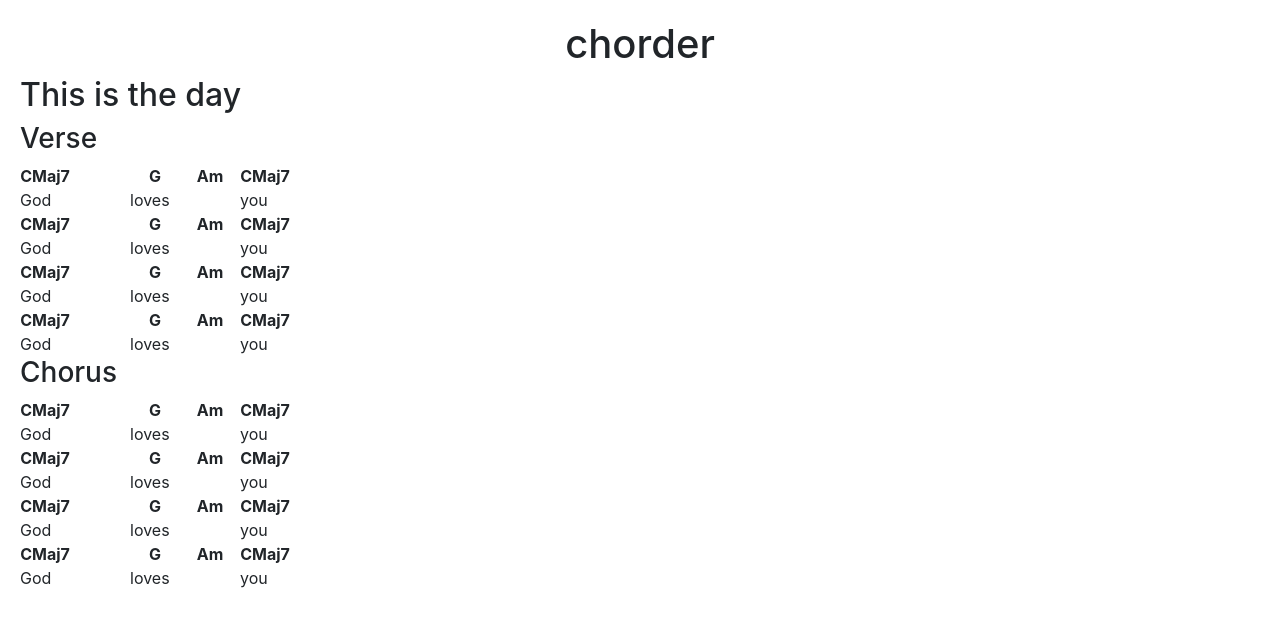
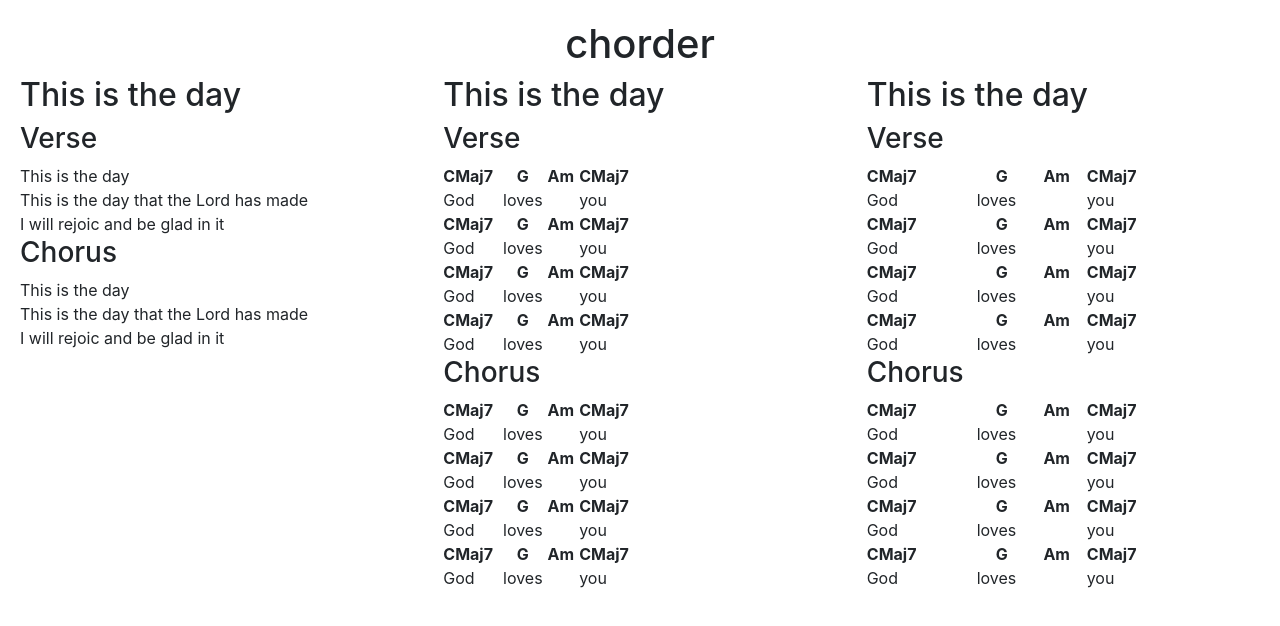
Before and after one commit to khiemcaleb/Chorder, an Angular app in the folder Chorder.Angular/: page / in a window 1280 px wide. Shown: the top 626 px of the page. Built offline with nearby package versions, Linux system fonts and the light colour scheme.

Commit message:
Refator song options

```diff
--- a/Chorder.Angular/src/app/app.component.html
+++ b/Chorder.Angular/src/app/app.component.html
@@ -5,4 +5,14 @@
   </h1>
 </div>
 
-<app-song></app-song>
+<div class="row">
+  <div class="col-sm">
+    <app-song [song]="song" [isReadOnly]="false" [displayMode]="DisplayMode.LYRICS" ></app-song>
+  </div>
+  <div class="col-sm">
+    <app-song [song]="song" [isReadOnly]="true" [displayMode]="DisplayMode.FULL" ></app-song>
+  </div>
+  <div class="col-sm">
+    <app-song [song]="song" [isReadOnly]="false" [displayMode]="DisplayMode.FULL" ></app-song>
+  </div>
+</div>
--- a/Chorder.Angular/src/app/app.component.ts
+++ b/Chorder.Angular/src/app/app.component.ts
@@ -1,4 +1,6 @@
 import { Component } from '@angular/core';
+import { SongsService } from './song/songs.service';
+import { DisplayMode } from './song/song';
 
 @Component({
   selector: 'app-root',
@@ -6,5 +8,10 @@ import { Component } from '@angular/core';
   styleUrls: ['./app.component.css']
 })
 export class AppComponent {
-  title = 'app';
+  song;
+  DisplayMode: typeof DisplayMode = DisplayMode;
+
+  constructor(songService: SongsService) {
+    this.song = songService.getSongById();
+  }
 }
--- a/Chorder.Angular/src/app/cell/cell.component.css
+++ b/Chorder.Angular/src/app/cell/cell.component.css
@@ -4,14 +4,14 @@
     height: 100%;
 }
 
-.cell.edit-mode {
+.cell.editable {
     min-width: 50px;
 }
-.cell.edit-mode:hover {
+.cell.editable:hover {
     background-color:lightgray;
 }
 
-.cell.read-mode {
+.cell.readonly {
     min-width: 0;
 }
 
--- a/Chorder.Angular/src/app/cell/cell.component.html
+++ b/Chorder.Angular/src/app/cell/cell.component.html
@@ -1,18 +1,17 @@
-<div class="cell {{mode}}" (click)="onCellClick($event)">
+<div class="cell" [ngClass]="{
+    'editable': !isReadOnly,
+    'readonly': isReadOnly
+  }" (click)="onCellClick()">
   <div class="chord">
     <div *ngIf="isEditing; then chordEditor else chordReader"></div>
     <ng-template #chordEditor>
-      <input *ngIf="isEditing"
-      [(ngModel)]="cell.chord"
-      (focusout)="onChordBlur()"
-      (keydown.tab)="onChordTab()"
-      [appFocus]="isFocus">
+      <input [(ngModel)]="cell.chord" (focusout)="onChordBlur()" (keydown.tab)="onChordTab()" [appFocus]="isFocus">
     </ng-template>
 
     <ng-template #chordReader>
-      <span *ngIf="!isEditing">{{cell.chord}}</span>
+      <span>{{cell.chord}}</span>
     </ng-template>
   </div>
 
-  <div class="word {{mode}}">{{cell.word}}</div>
+  <div class="word {{displayMode}}">{{cell.word}}</div>
 </div>
--- a/Chorder.Angular/src/app/cell/cell.component.ts
+++ b/Chorder.Angular/src/app/cell/cell.component.ts
@@ -1,5 +1,5 @@
 import { Component, OnInit, Input, Output, EventEmitter } from '@angular/core';
-import { SongMode } from '../song/song';
+import { DisplayMode } from '../song/song';
 
 @Component({
   selector: 'app-cell',
@@ -8,22 +8,23 @@ import { SongMode } from '../song/song';
 })
 export class CellComponent {
 
-  @Input('cell') cell: Cell;
-  @Input('mode') mode: SongMode;
-  @Input('index') index: number;
+  @Input() cell: Cell;
+  @Input() index: number;
+  @Input() displayMode: DisplayMode;
+  @Input() isReadOnly: boolean;
 
   @Output() tab = new EventEmitter();
 
   isEditing: boolean = false;
   isFocus: boolean = true;
 
-  onCellClick($event) {
-    if (!this.isEditing) {
+  onCellClick() {
+    if (!this.isEditing && !this.isReadOnly) {
       this.isEditing = true;
     }
   }
 
-  onChordEnter($event) {
+  onChordEnter() {
     if (this.isEditing)
       this.isEditing = false;
   }
--- a/Chorder.Angular/src/app/line/line.component.html
+++ b/Chorder.Angular/src/app/line/line.component.html
@@ -1,7 +1,8 @@
 <app-cell
     *ngFor="let cell of line.cells; index as i"
     [cell]="cell"
-    [mode]="SongMode.EDIT"
+    [displayMode]="displayMode"
+    [isReadOnly]="isReadOnly"
     (tab)="onCellTab($event)"
     [index]="i"
     ></app-cell>
--- a/Chorder.Angular/src/app/line/line.component.ts
+++ b/Chorder.Angular/src/app/line/line.component.ts
@@ -1,7 +1,7 @@
 import { CellComponent } from './../cell/cell.component';
-import { SongMode } from './../song/song';
 import { Component, OnInit, Input, ViewChildren, QueryList } from '@angular/core';
 import { Cell } from '../cell/cell.component';
+import { DisplayMode } from '../song/song';
 
 @Component({
   selector: 'app-line',
@@ -13,7 +13,8 @@ export class LineComponent {
   @ViewChildren(CellComponent) cellCmps: QueryList<CellComponent>;
 
   @Input() line: Line;
-  SongMode = SongMode;
+  @Input() displayMode: DisplayMode;
+  @Input() isReadOnly: boolean;
 
   onCellTab(cellCmp: CellComponent) {
     if (cellCmp.index < this.cellCmps.length - 1) {
--- a/Chorder.Angular/src/app/part/part.component.html
+++ b/Chorder.Angular/src/app/part/part.component.html
@@ -1,2 +1,12 @@
 <h3>{{part.name}}</h3>
-<app-line *ngFor="let line of part.lines" [line]="line"></app-line>
+
+<div *ngIf="displayMode == DisplayMode.FULL; then chordPart else lyricsPart"></div>
+<ng-template #chordPart>
+    <app-line *ngFor="let line of part.lines" [line]="line" [displayMode]="displayMode" [isReadOnly]="isReadOnly"></app-line>
+</ng-template>
+
+<ng-template #lyricsPart>
+    This is the day <br/>
+    This is the day that the Lord has made <br/>
+    I will rejoic and be glad in it
+</ng-template>
--- a/Chorder.Angular/src/app/part/part.component.ts
+++ b/Chorder.Angular/src/app/part/part.component.ts
@@ -1,5 +1,6 @@
 import { Component, OnInit, Input } from '@angular/core';
 import { Line } from '../line/line.component';
+import { DisplayMode } from '../song/song';
 
 @Component({
   selector: 'app-part',
@@ -8,10 +9,18 @@ import { Line } from '../line/line.component';
 })
 export class PartComponent {
   @Input() part: Part;
+  @Input() displayMode: DisplayMode;
+  @Input() isReadOnly: boolean;
 
+  DisplayMode: typeof DisplayMode = DisplayMode;
 }
 
 export class Part {
   name: string;
   lines: Line[];
+  lyrics: string;
 }
+
+export enum PartMode {
+
+}
--- a/Chorder.Angular/src/app/song/song.component.html
+++ b/Chorder.Angular/src/app/song/song.component.html
@@ -1,2 +1,2 @@
 <h2>{{song.title}}</h2>
-<app-part *ngFor="let part of song.parts" [part]="part"></app-part>
+<app-part *ngFor="let part of song.parts" [part]="part" [isReadOnly]="isReadOnly" [displayMode]="displayMode"></app-part>
--- a/Chorder.Angular/src/app/song/song.component.ts
+++ b/Chorder.Angular/src/app/song/song.component.ts
@@ -1,22 +1,17 @@
-import { Component, OnInit } from '@angular/core';
-import { SongsService } from './songs.service';
+import { Component, OnInit, Input } from '@angular/core';
+import { Song, DisplayMode } from './song';
 
 @Component({
   selector: 'app-song',
   templateUrl: './song.component.html',
   styleUrls: ['./song.component.css']
 })
-export class SongComponent implements OnInit {
-  song;
+export class SongComponent {
+  constructor() {
 
-  constructor(songService: SongsService) {
-    this.song = songService.getSongById();
   }
 
-  ngOnInit() {
-  }
-
-  songToString(){
-    return JSON.stringify(this.song);
-  }
+  @Input() song: Song;
+  @Input() isReadOnly: boolean;
+  @Input() displayMode: DisplayMode;
 }
--- a/Chorder.Angular/src/app/song/song.ts
+++ b/Chorder.Angular/src/app/song/song.ts
@@ -1,11 +1,12 @@
 import { Part } from "../part/part.component";
 
 export class Song {
-    title: string;
-    parts: Part[];
-  }
+  title: string;
+  parts: Part[];
+}
 
-  export enum SongMode {
-    EDIT = "edit-mode",
-    READ = "read-mode"
-  }
+export enum DisplayMode {
+  CHORD = "display-chord",
+  LYRICS = "display-lyrics",
+  FULL = "display-full"
+}
```
